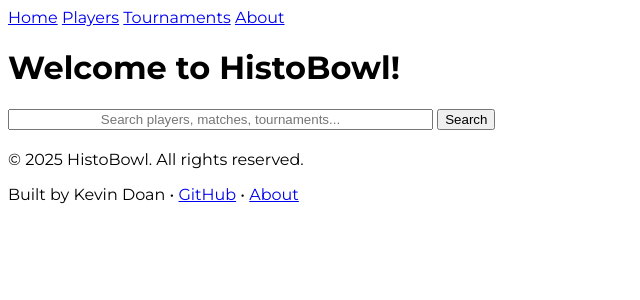
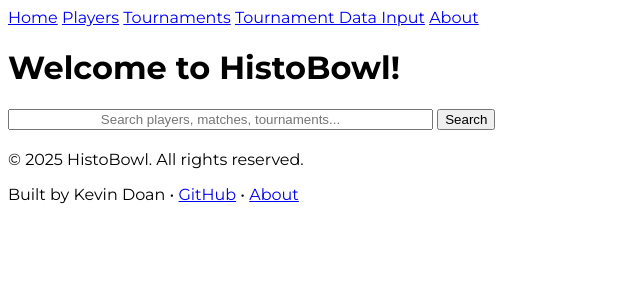
Before and after one commit to TheDoanator/HistoBowl, a Flask app: page / in a window 1280 px wide. Shown: the top 300 px of the page, without its empty margins (0-640 px from the left). Run offline with Flask 3, Linux system fonts and the light colour scheme.

Commit message:
Added tournament data input page

```diff
--- a/app.py
+++ b/app.py
@@ -47,6 +47,10 @@ def tournament_details(tournament_id):
     con.close()
     return render_template("tournament_details.html", tournament=tournament)
 
+@app.route("/tournament_input")
+def tournament_input():
+    return render_template("tournament_input.html")
+
 @app.route("/about")
 def about():
     return render_template("about.html")
--- a/templates/base.html
+++ b/templates/base.html
@@ -17,6 +17,7 @@
             <a href="/">Home</a>
             <a href="/players">Players</a>
             <a href="/tournaments">Tournaments</a>
+            <a href="/tournament_input">Tournament Data Input</a>
             <a href="/about">About</a>
         </nav>
         <main>
```
Also changed, not shown: 1 other file.
